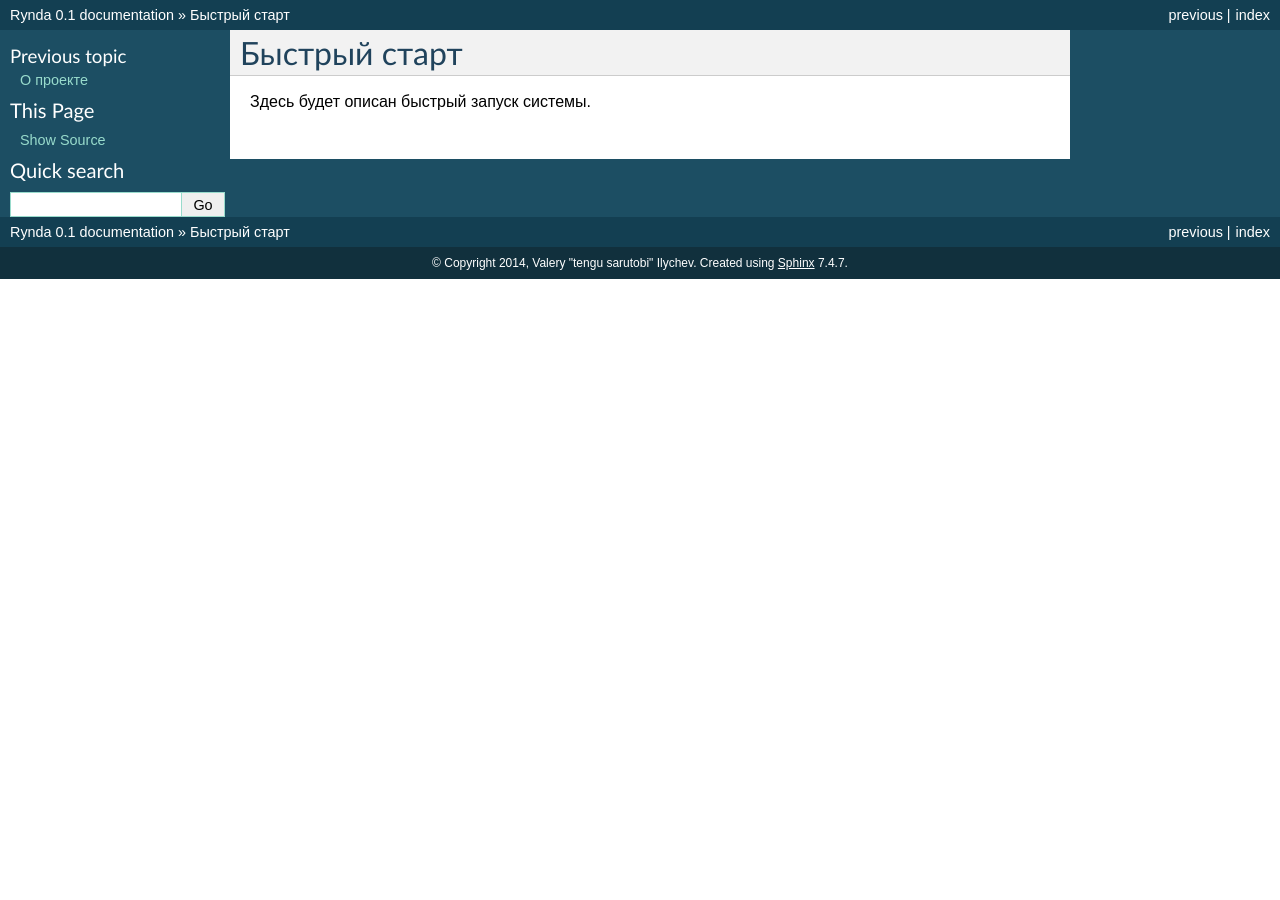
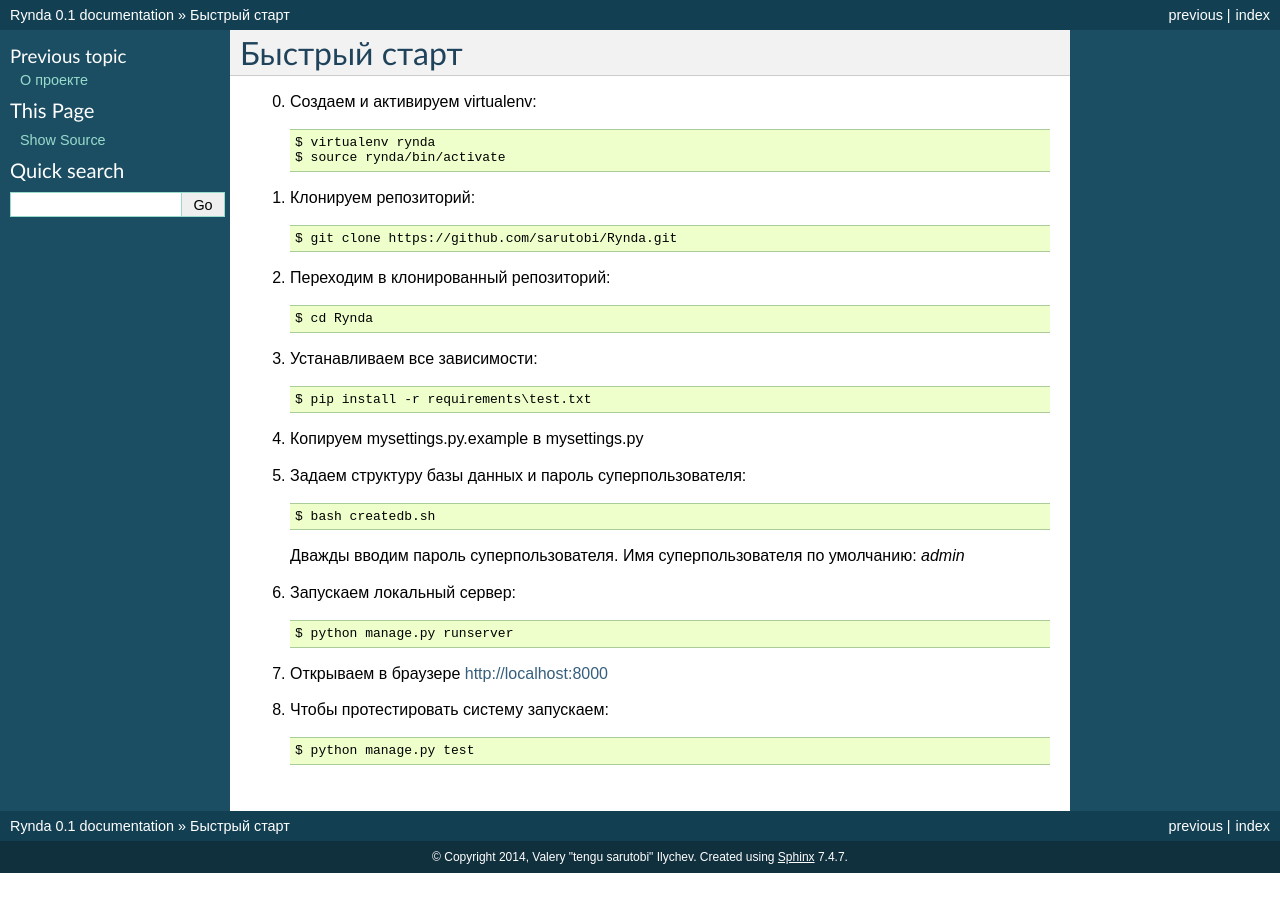
Before and after one commit to sarutobi/doc-rynda-russian, a Sphinx documentation site: the page built from source/gettingstarted.rst, in a window 1280 px wide. Built offline with Sphinx 7.4.7, drawn with Linux system fonts in a browser that asks for light colours.

Commit message:
Added quickstart page

```diff
--- a/source/gettingstarted.rst
+++ b/source/gettingstarted.rst
@@ -2,4 +2,37 @@
 Быстрый старт
 =============
 
-Здесь будет описан быстрый запуск системы.
+0. Создаем и активируем virtualenv::
+
+    $ virtualenv rynda
+    $ source rynda/bin/activate
+
+#. Клонируем репозиторий::
+
+    $ git clone https://github.com/sarutobi/Rynda.git
+
+#. Переходим в клонированный репозиторий::
+
+    $ cd Rynda
+
+#. Устанавливаем все зависимости::
+
+    $ pip install -r requirements\test.txt
+
+#. Копируем mysettings.py.example в mysettings.py
+
+#. Задаем структуру базы данных и пароль суперпользователя::
+
+    $ bash createdb.sh
+
+ Дважды вводим пароль суперпользователя. Имя суперпользователя по умолчанию: *admin*
+
+6. Запускаем локальный сервер::
+
+    $ python manage.py runserver
+
+#. Открываем в браузере `http://localhost:8000 <http://localhost:8000>`_
+
+#. Чтобы протестировать систему запускаем::
+
+    $ python manage.py test
```
